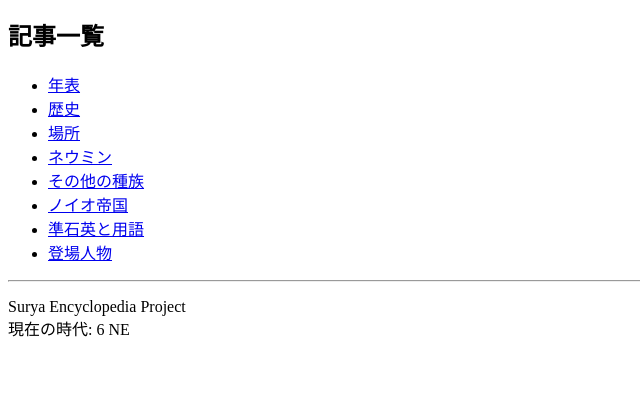
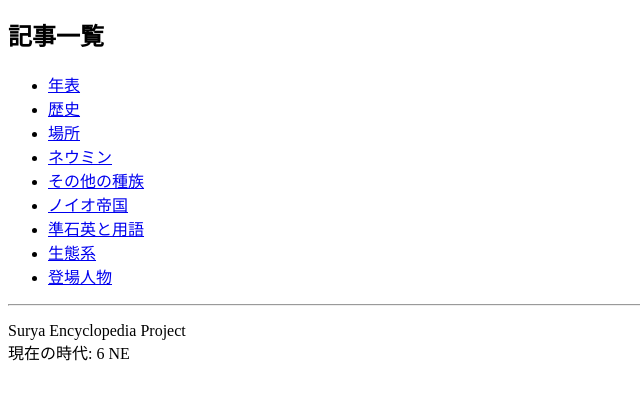
Before and after one commit to StarcrestEri/website, a plain HTML site: page スタークレスト百科事典.html in a window 1280 px wide. Shown: the part 102-502 px from the top of the page, without its empty margins (0-640 px from the left). Drawn offline with Linux system fonts and the light colour scheme.

Commit message:
Add Japanese label for ecosystems link

```diff
--- a/スタークレスト百科事典.html
+++ b/スタークレスト百科事典.html
@@ -16,6 +16,7 @@
 <LI><A HREF="種族.html">その他の種族</A></LI>
 <LI><A HREF="ノイオ帝国.html">ノイオ帝国</A></LI>
 <LI><A HREF="準石英.html">準石英と用語</A></LI>
+<LI><A HREF="ecosystems.html">生態系</A></LI>
 <LI><A HREF="登場人物.html">登場人物</A></LI>
 </UL>
 
```
